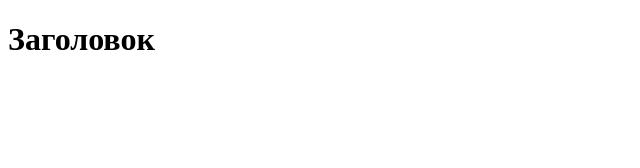
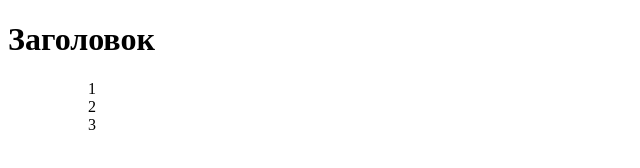
Before and after one commit to AlAndreev92/git-hub-for-beginnes, a plain HTML site: page index.html in a window 1280 px wide. Shown: the full height of the page, 0-640 px from the left. Drawn offline with Linux system fonts and the light colour scheme.

Commit message:
добавление списка

```diff
--- a/index.html
+++ b/index.html
@@ -6,5 +6,10 @@
 </head>
 <body>
 <h1>Заголовок</h1>
+<ol>
+    <ul>1</ul>
+    <ul>2</ul>
+    <ul>3</ul>
+</ol>
 </body>
 </html>
```
